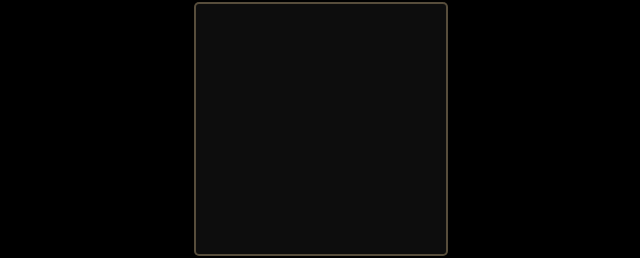
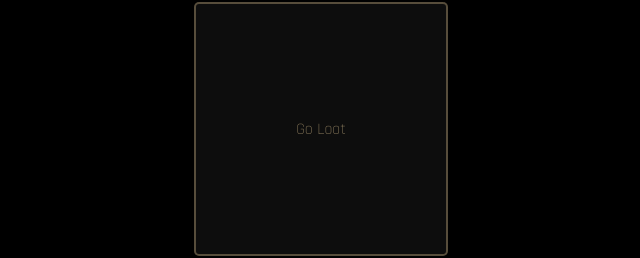
Before and after one commit to ethanhart35/Karkov, a plain HTML site: page index.html in a window 1280 px wide. Shown: the part 124-382 px from the top of the page, 319-959 px from the left. Drawn offline with Linux system fonts and the light colour scheme.

Commit message:
Added starting text to loot box

```diff
--- a/index.html
+++ b/index.html
@@ -10,7 +10,7 @@
 <body>
     <div class="loot-container" >
         <div id="lootimage"></div>
-        <div id="lootname"></div>
+        <div id="lootname">Go Loot</div>
         <div id="lootprice"></div>
     </div>
     <div class="button-container">
```
